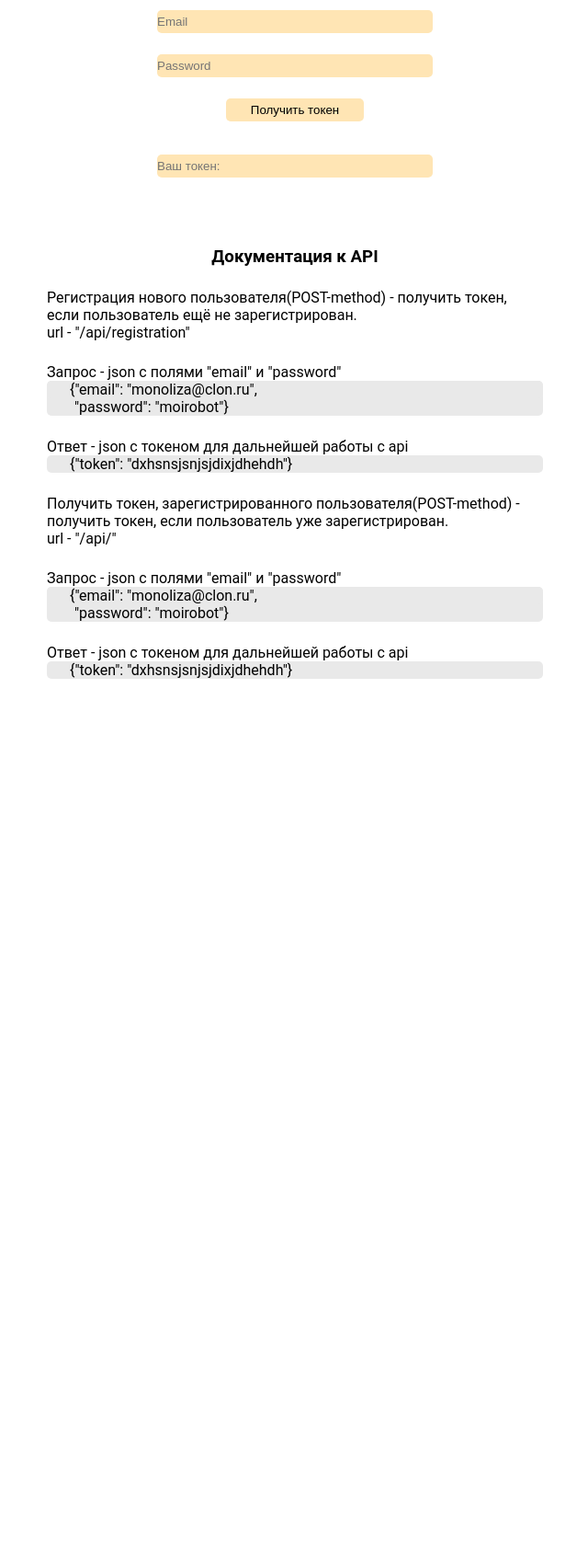
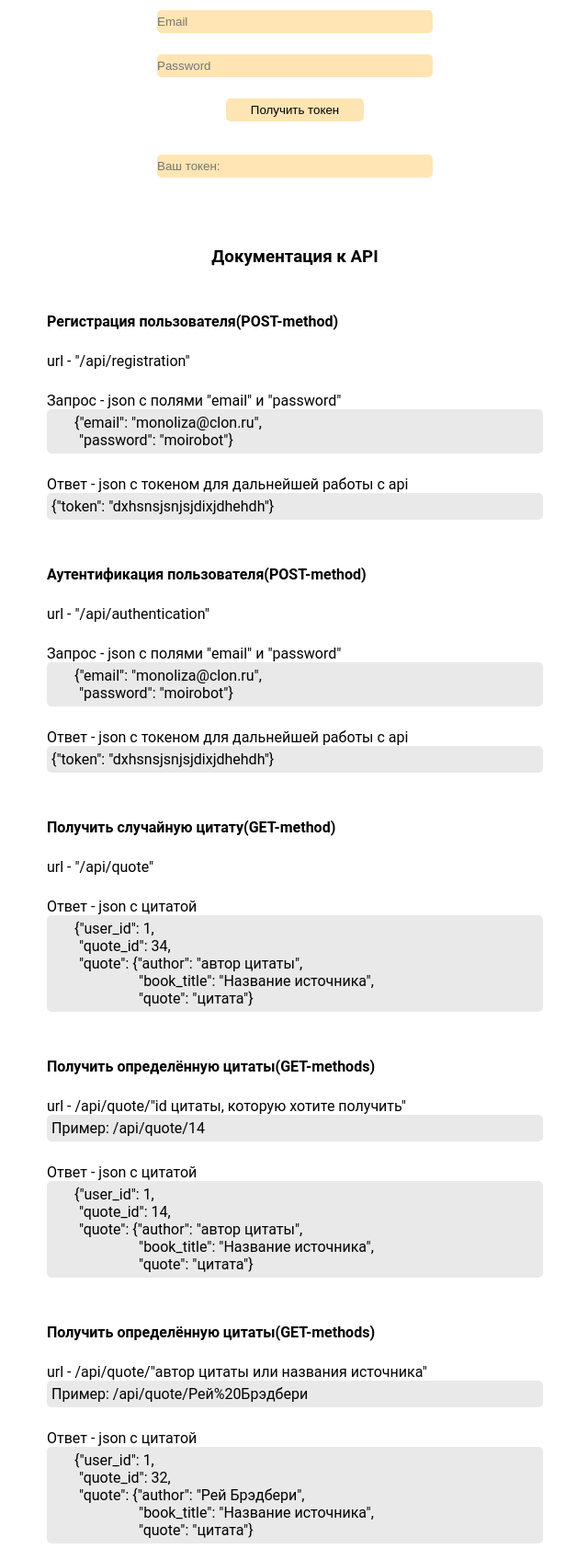
Before and after one commit to VGgog/QuoBook2.0, a Flask app: page /documentation in a window 1280 px wide. Shown: the part 224-1920 px from the top of the page at 92% size, without its empty margins (319-959 px from the left). Before the commit the page ends 962 px from the top, so only its background shows below. Run offline with Flask 2, Linux system fonts and the light colour scheme.

Commit message:
Write all documentation for api

```diff
--- a/app/static/css/style.css
+++ b/app/static/css/style.css
@@ -114,10 +114,19 @@ input{
 	padding: 50px;
 	text-align: left;
 }
+.paragraph{
+	padding-top: 50px;
+}
 .documentation p.docs_text{
 	margin-top: 1.5em;
 }
 .examples{
+	padding: 5px;
+	background: #e9e9e9;
+	border-radius: 5px;
+}
+.documentation p.example{
+	padding: 5px;
 	background: #e9e9e9;
 	border-radius: 5px;
 }
@@ -129,3 +138,6 @@ input{
 .documentation p.examples2{
 	padding-left: 30px;
 }
+.documentation p.examples3{
+	padding-left: 95px;
+}
--- a/app/templates/documentation.html
+++ b/app/templates/documentation.html
@@ -43,20 +43,115 @@
 <div class="documentation">
     <h3>Документация к API</h3>
     <div class="paragraph">
-        <p class="docs_text">Регистрация нового пользователя(POST-method) - получить токен, если пользователь ещё не зарегистрирован.<br>
-        url - "/api/registration"</p>
+        <h4 class="docs_text">Регистрация пользователя(POST-method)</h4>
+        <p class="docs_text">url - "/api/registration"</p>
         <p class="docs_text">Запрос - json с полями "email" и "password"<p>
-        <div class="examples"><p class="examples1"> {"email": "monoliza@clon.ru",</p><p class="examples2">"password": "moirobot"}</p></div>
+        <div class="examples">
+            <p class="examples1"> {"email": "monoliza@clon.ru",</p>
+            <p class="examples2">"password": "moirobot"}</p>
+        </div>
         <p class="docs_text">Ответ - json с токеном для дальнейшей работы с api</p>
-        <p class="examples1"> {"token": "dxhsnsjsnjsjdixjdhehdh"}</p>
+        <p class="example"> {"token": "dxhsnsjsnjsjdixjdhehdh"}</p>
     </div>
     <div class="paragraph">
-        <p class="docs_text">Получить токен, зарегистрированного пользователя(POST-method) - получить токен, если пользователь уже зарегистрирован.<br>
-        url - "/api/"</p>
+        <h4 class="docs_text">Аутентификация пользователя(POST-method)</h4>
+        <p class="docs_text">url - "/api/authentication"</p>
         <p class="docs_text">Запрос - json с полями "email" и "password"<p>
-        <div class="examples"><p class="examples1"> {"email": "monoliza@clon.ru",</p><p class="examples2">"password": "moirobot"}</p></div>
+        <div class="examples">
+            <p class="examples1"> {"email": "monoliza@clon.ru",</p>
+            <p class="examples2">"password": "moirobot"}</p>
+        </div>
         <p class="docs_text">Ответ - json с токеном для дальнейшей работы с api<p>
-        <p class="examples1"> {"token": "dxhsnsjsnjsjdixjdhehdh"}</p>
+        <p class="example"> {"token": "dxhsnsjsnjsjdixjdhehdh"}</p>
+    </div>
+    <div class="paragraph">
+        <h4 class="docs_text">Получить случайную цитату(GET-method)</h4>
+        <p class="docs_text">url - "/api/quote"</p>
+        <p class="docs_text">Ответ - json с цитатой</p>
+        <div class="examples">
+            <p class="examples1">{"user_id": 1,</p>
+            <p class="examples2">"quote_id": 34,</p>
+            <p class="examples2">"quote": {"author": "автор цитаты",</p>
+            <p class="examples3">"book_title": "Название источника",</p>
+            <p class="examples3">"quote": "цитата"}</p>
+        </div>
+    </div>
+    <div class="paragraph">
+       <h4 class="docs_text">Получить определённую цитаты(GET-methods)</h4>
+       <p class="docs_text">url - /api/quote/"id цитаты, которую хотите получить"</p>
+       <p class="example">Пример: /api/quote/14</p>
+       <p class="docs_text">Ответ - json с цитатой</p>
+        <div class="examples">
+            <p class="examples1">{"user_id": 1,</p>
+            <p class="examples2">"quote_id": 14,</p>
+            <p class="examples2">"quote": {"author": "автор цитаты",</p>
+            <p class="examples3">"book_title": "Название источника",</p>
+            <p class="examples3">"quote": "цитата"}</p>
+        </div>
+    </div>
+    <div class="paragraph">
+       <h4 class="docs_text">Получить определённую цитаты(GET-methods)</h4>
+       <p class="docs_text">url - /api/quote/"автор цитаты или названия источника"</p>
+       <p class="example">Пример: /api/quote/Рей%20Брэдбери</p>
+       <p class="docs_text">Ответ - json с цитатой</p>
+        <div class="examples">
+            <p class="examples1">{"user_id": 1,</p>
+            <p class="examples2">"quote_id": 32,</p>
+            <p class="examples2">"quote": {"author": "Рей Брэдбери",</p>
+            <p class="examples3">"book_title": "Название источника",</p>
+            <p class="examples3">"quote": "цитата"}</p>
+        </div>
+    </div>
+    <div class="paragraph">
+       <h4 class="docs_text">Получить определённую цитаты(GET-methods)</h4>
+       <p class="docs_text">url - /api/quote/"Автор Цитаты"/"Название источника"</p>
+       <p class="example">Пример: /api/quote/Рей%20Брэдбери/Вино%20из%20одуванчиков</p>
+       <p class="docs_text">Ответ - json с цитатой</p>
+        <div class="examples">
+            <p class="examples1">{"user_id": 1,</p>
+            <p class="examples2">"quote_id": 14,</p>
+            <p class="examples2">"quote": {"author": "Рей Брэдбери",</p>
+            <p class="examples3">"book_title": "Вино из одуванчиков",</p>
+            <p class="examples3">"quote": "цитата"}</p>
+        </div>
+    </div>
+    <div class="paragraph">
+        <h4 class="docs_text">Получить несколько цитат</h4>
+        <p class="docs_text">url - /api/quotes/"количество цитат"</p>
+        <p class="example">Пример: /api/quotes/3</p>
+        <p class="docs_text">Ответ - список цитат указанного количества</p>
+    </div>
+    <div class="paragraph">
+        <h4 class="docs_text">Добавить цитату(POST-method)</h4>
+        <p class="docs_text">url - /api/new_quote</p>
+        <p class="docs_text">Запрос - json с полями "token" и "quote" а в quote поля "author", "book_title", "quote"<p>
+        <div class="examples">
+            <p class="examples1">{"token": sklajdlaksjdfajdf;asdj,</p>
+            <p class="examples2">"quote": {"author": "автор цитаты",</p>
+            <p class="examples3">"book_title": "Название источника",</p>
+            <p class="examples3">"quote": "цитата"}</p>
+        </div>
+        <p class="docs_text">Ответ - json с добавленной цитатой</p>
+        <div class="examples">
+            <p class="examples1">{"user_id": 1,</p>
+            <p class="examples2">"quote_id": 1,</p>
+            <p class="examples2">"quote": {"author": "автор цитаты",</p>
+            <p class="examples3">"book_title": "Название источника",</p>
+            <p class="examples3">"quote": "цитата"}</p>
+        </div>
+    </div>
+    <div class="paragraph">
+        <h4 class="docs_text">Удалить цитату(DELETE-method)</h4>
+        <p class="docs_text">url - /api/del_quote</p>
+        <p class="example">Пример: /api/del_quote/3</p>
+        <p class="docs_text">Ответ - json с удалённой цитатой</p>
+        <div class="examples">
+            <p class="examples1">{"user_id": 1,</p>
+            <p class="examples2">"quote_id": 2,</p>
+            <p class="examples2">"quote": {"author": "автор цитаты",</p>
+            <p class="examples3">"book_title": "Название источника",</p>
+            <p class="examples3">"quote": "цитата"}</p>
+        </div>
     </div>
 </div>
 {% endblock %}
```
